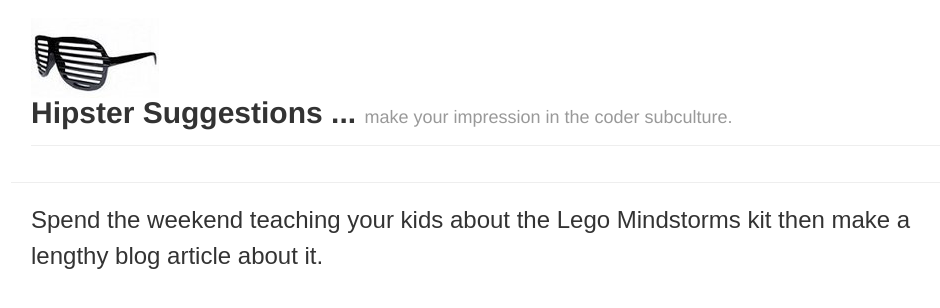
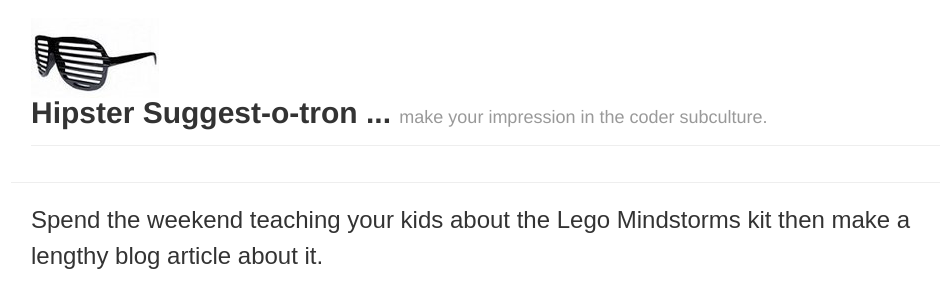
Before and after one commit to jgumbley/suggest-o-tron, a Flask app: page / in a window 1280 px wide. Shown: the top 308 px of the page, without its empty margins (139-1079 px from the left). Run offline with Flask 2, Linux system fonts and the light colour scheme; some web fonts are replaced.

Commit message:
update name to suggest-o-tron

```diff
--- a/templates/layout.html
+++ b/templates/layout.html
@@ -30,7 +30,7 @@
       <div class="content">
         <div class="page-header">
           <img src="/static/img/shades.png">
-          <h1>Hipster Suggestions ... <small>make your impression in the coder subculture.</small></h1>
+          <h1>Hipster Suggest-o-tron ... <small>make your impression in the coder subculture.</small></h1>
         </div>
         <div class="row">
           <hr/>
```
